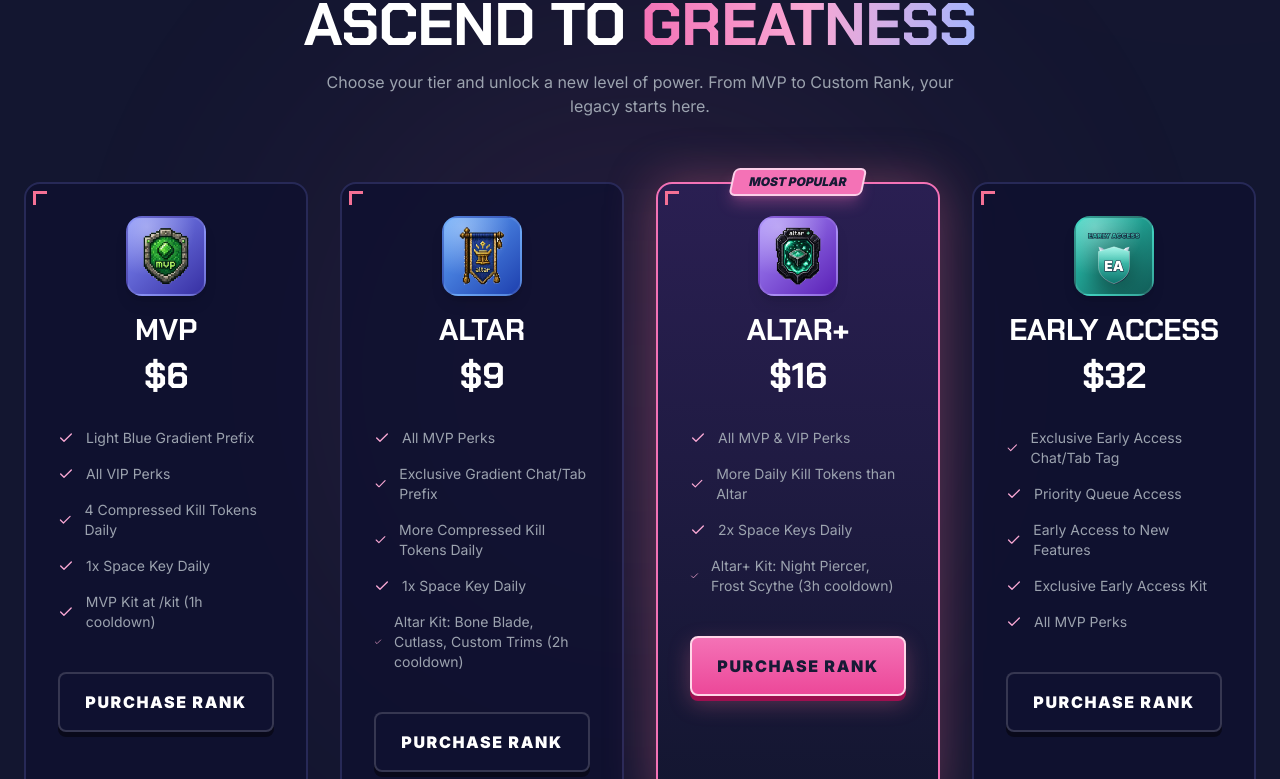
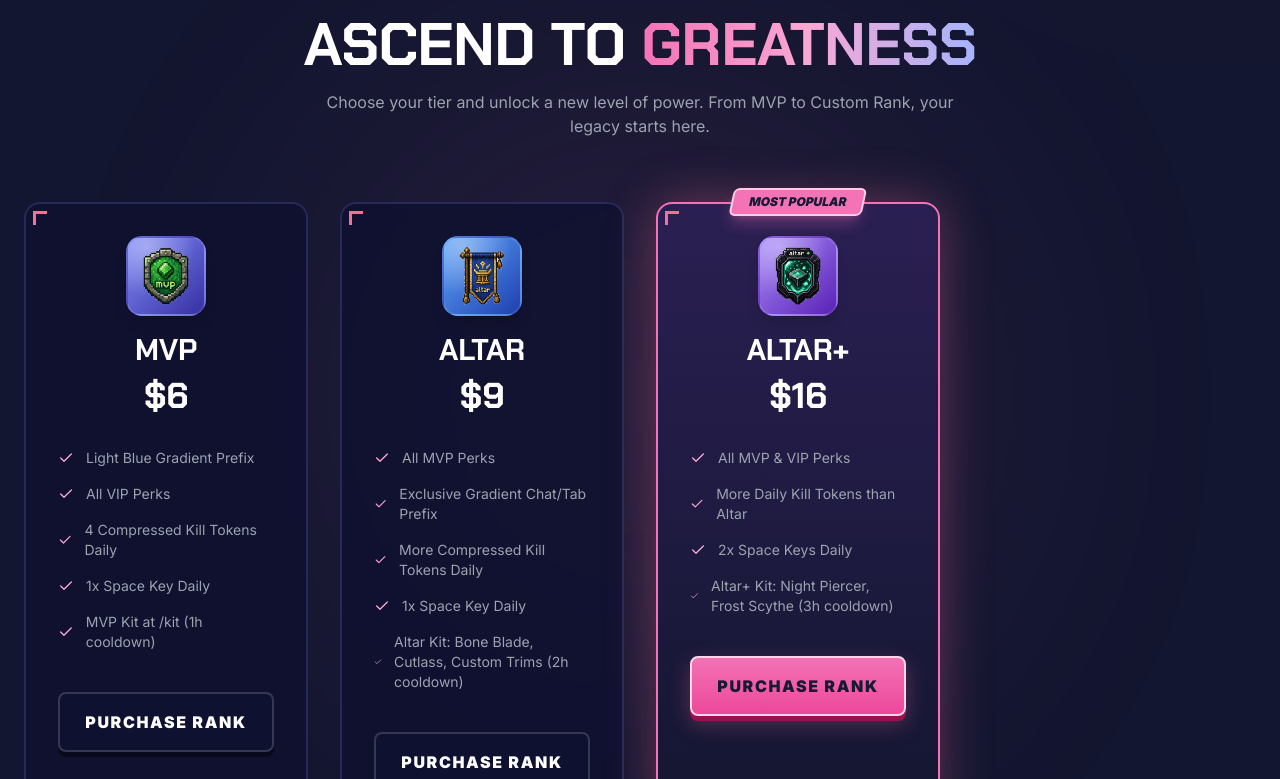
Before and after one commit to nightowl310378-sketch/altarkitted_store, a React (Vite) app: page / in a window 1280 px wide. Shown: the part 3102-3881 px from the top of the page. Built offline with nearby package versions, Linux system fonts and the light colour scheme; the HTML template or start-up script is replaced by a standard one.

Commit message:
Remove EARLY ACCESS rank

```diff
--- a/src/components/ui/ProductIcon.tsx
+++ b/src/components/ui/ProductIcon.tsx
@@ -9,8 +9,6 @@ const TIER: Record<string, [string, string]> = {
   altar: ['#60a5fa', '#1e40af'],
   'altar-plus': ['#a78bfa', '#6d28d9'],
   'custom-rank': ['#f47195', '#9d174d'],
-  'early-access': ['#5eead4', '#0f766e'],
-  spooky: ['#c084fc', '#6b21a8'],
   'upgrade-mvp-altar': ['#c7d2fe', '#6366f1'],
   'upgrade-altar-plus': ['#c7d2fe', '#6366f1'],
   'upgrade-custom': ['#c7d2fe', '#6366f1'],
@@ -26,8 +24,6 @@ const MONOGRAM: Record<string, string> = {
   altar: 'A',
   'altar-plus': 'A+',
   'custom-rank': 'CR',
-  'early-access': 'EA',
-  spooky: 'SP',
 };
 
 const TierDefs: React.FC<{ id: string; from: string; to: string }> = ({ id, from, to }) => (
--- a/src/constants/products.ts
+++ b/src/constants/products.ts
@@ -57,22 +57,6 @@ export const PRODUCTS: Product[] = [
     ],
     color: 'from-violet-400 to-violet-800',
     isPopular: true,
-  },
-  {
-    id: 'rank-early-access',
-    icon: 'early-access',
-    name: 'EARLY ACCESS',
-    description: 'Join the first wave — an exclusive limited rank with permanent perks and priority queue.',
-    price: 32,
-    category: 'Ranks',
-    perks: [
-      'Exclusive Early Access Chat/Tab Tag',
-      'Priority Queue Access',
-      'Early Access to New Features',
-      'Exclusive Early Access Kit',
-      'All MVP Perks',
-    ],
-    color: 'from-teal-400 to-teal-800',
   },
   // RANK UPGRADES
   {
```
